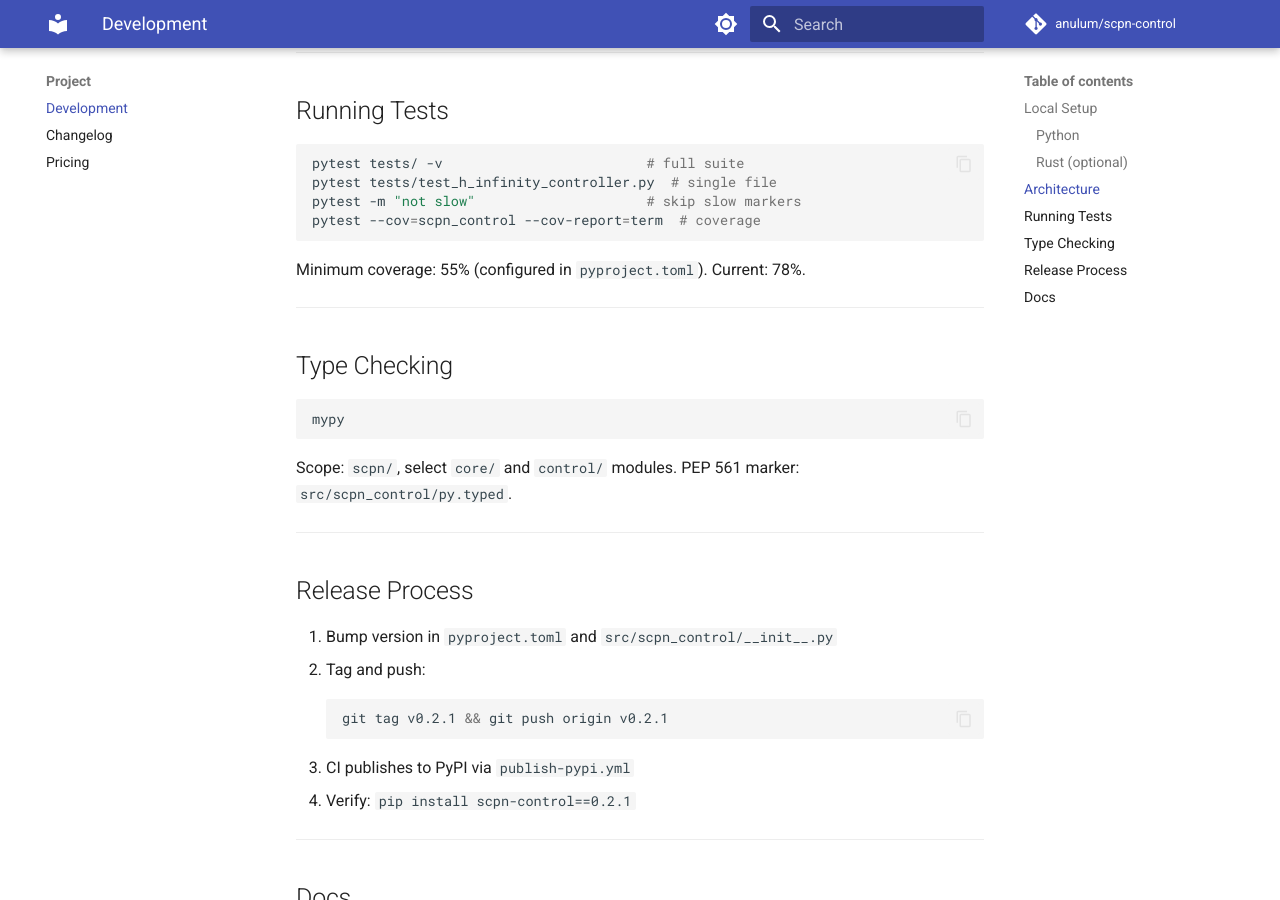
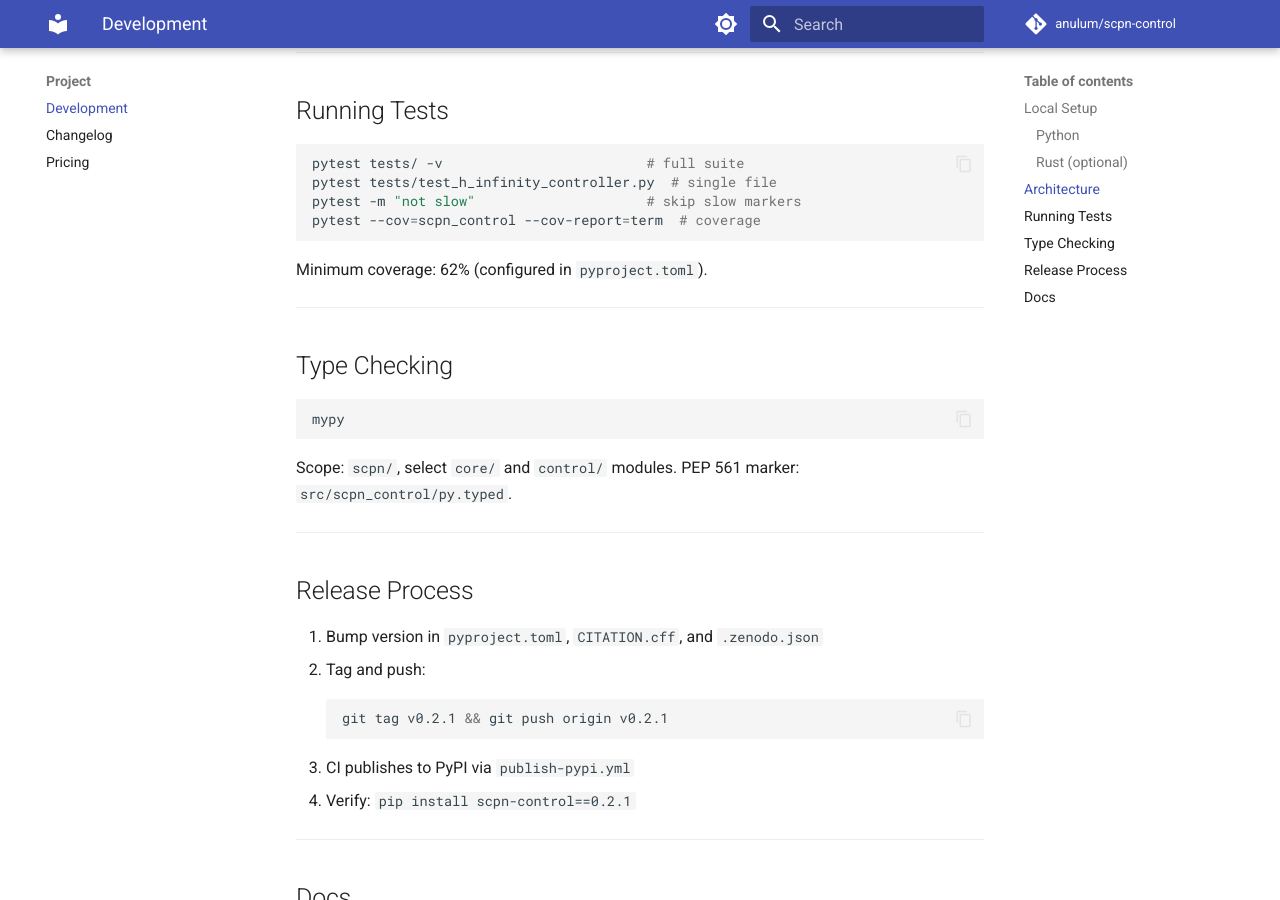
Before and after one commit to anulum/scpn-control, an MkDocs documentation site: the page built from docs/development.md, in a window 1280 px wide and 900 px high, scrolled down 1403 px. Built offline with MkDocs 1.6.1 and Material for MkDocs 9.7.7, drawn with Linux system fonts in a browser that asks for light colours; comment, search, counter and statistics services are not loaded.

Commit message:
fix: correct stale doc claims, clean approximate comments
CITATION.cff DOI description v0.4.0→v0.5.0, api.md version 0.3.3→0.5.0,
CONTRIBUTING.md test count/coverage/CI jobs, development.md coverage
threshold and release process, halo_re_physics.py and fusion_kernel.py
approximate comment cleanup per anti-slop rule #4.

Co-Authored-By: Claude Opus 4.6 <noreply@anthropic.com>

````diff
--- a/docs/development.md
+++ b/docs/development.md
@@ -58,7 +58,7 @@ pytest -m "not slow"                     # skip slow markers
 pytest --cov=scpn_control --cov-report=term  # coverage
 ```
 
-Minimum coverage: 55% (configured in `pyproject.toml`). Current: 78%.
+Minimum coverage: 62% (configured in `pyproject.toml`).
 
 ---
 
@@ -75,7 +75,7 @@ PEP 561 marker: `src/scpn_control/py.typed`.
 
 ## Release Process
 
-1. Bump version in `pyproject.toml` and `src/scpn_control/__init__.py`
+1. Bump version in `pyproject.toml`, `CITATION.cff`, and `.zenodo.json`
 2. Tag and push:
 
     ```bash
````
Also changed, not shown: CONTRIBUTING.md (+3 -3 lines), docs/api.md (+1 -1 lines), 3 other files.
